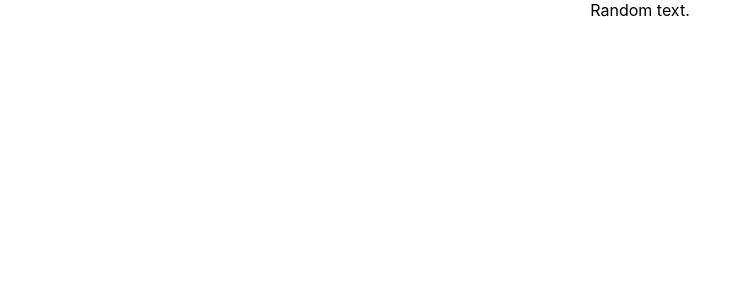
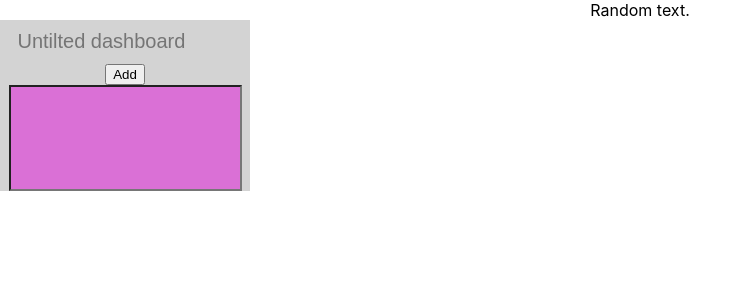
Before and after one commit to RekaKR/todo-app, a React (Create React App) app in the folder todo-app/: page / in a window 1280 px wide. Shown: the top 300 px of the page, without its empty margins (0-752 px from the left). Built offline with nearby package versions, Linux system fonts and the light colour scheme.

Commit message:
Eiting dashboard.jsx and textinpbut

```diff
--- a/todo-app/src/App.css
+++ b/todo-app/src/App.css
@@ -1,3 +1,27 @@
 .app {
   text-align: center;
 }
+
+
+.dashboard {
+  width: 250px;
+  min-height: 100px;
+  background-color: lightgray;
+}
+
+.dashboard-name {
+  background-color: transparent;
+  box-sizing: border-box;
+  border: transparent;
+
+  color: orangered;
+  font-size: 20px;
+  width: 90%;
+  padding: 10px 0 10px 5px;
+}
+
+.card-text {
+  width: 90%;
+  min-height: 100px;
+  background-color: orchid;
+}
--- a/todo-app/src/App.js
+++ b/todo-app/src/App.js
@@ -1,10 +1,12 @@
 import React from 'react';
 import './app.css';
+import Dashboard from './Dashboard';
 
 function App() {
   return (
     <div className="app">
       Random text.
+      <Dashboard />
     </div>
   );
 }
--- /dev/null
+++ b/todo-app/src/Dashboard.jsx
@@ -0,0 +1,16 @@
+import React, { useState } from 'react';
+import './app.css';
+import TextInpBut from './TextInpBut.jsx';
+
+function Dashboard() {
+  const [name, setName] = useState("Untilted dashboard");
+
+  return (
+    <div className="dashboard">
+      <input type="text" className="dashboard-name" placeholder={name} />
+      <TextInpBut />
+    </div>
+  );
+}
+
+export default Dashboard;
--- /dev/null
+++ b/todo-app/src/TextInpBut.jsx
@@ -0,0 +1,14 @@
+import React from 'react';
+import './app.css';
+
+function TextInpBut(props) {
+
+  return (
+    <div className="text-inp-but">
+      <button>Add</button>
+      <input type="text" name="card" className="card-text" />
+    </div>
+  )
+};
+
+export default TextInpBut;
```
Also changed, not shown: 1 other file (tests, documents, lock files or other folders).
